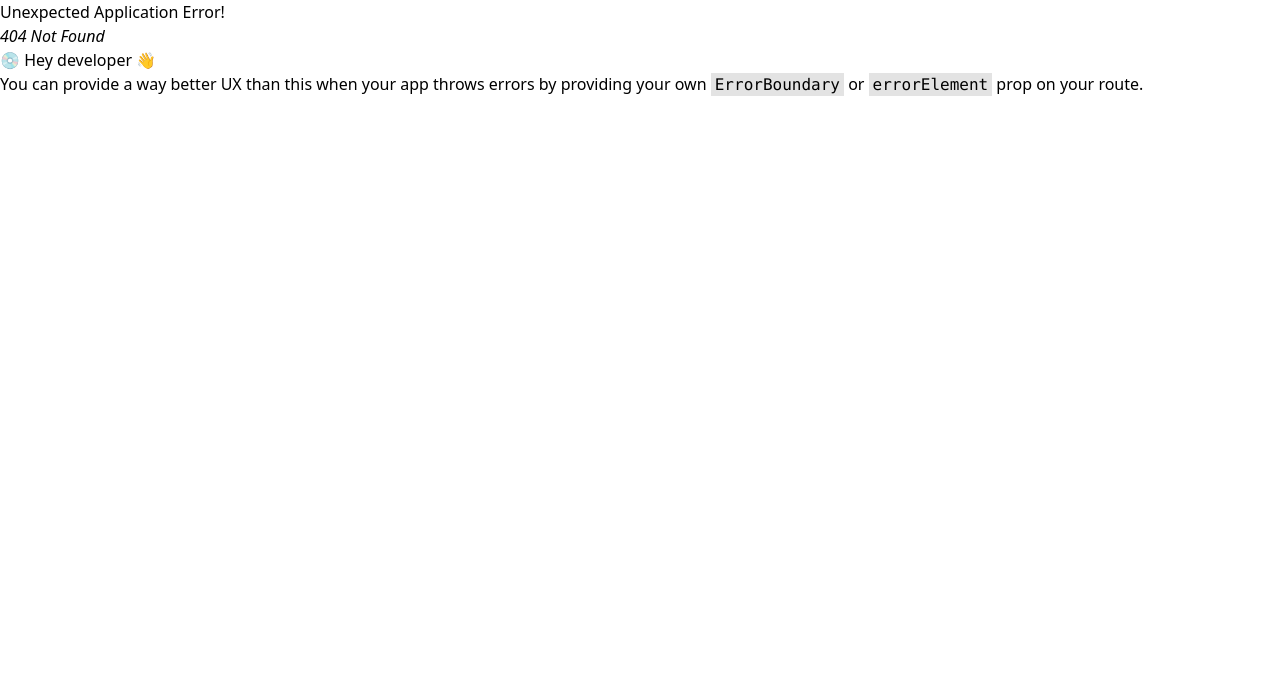
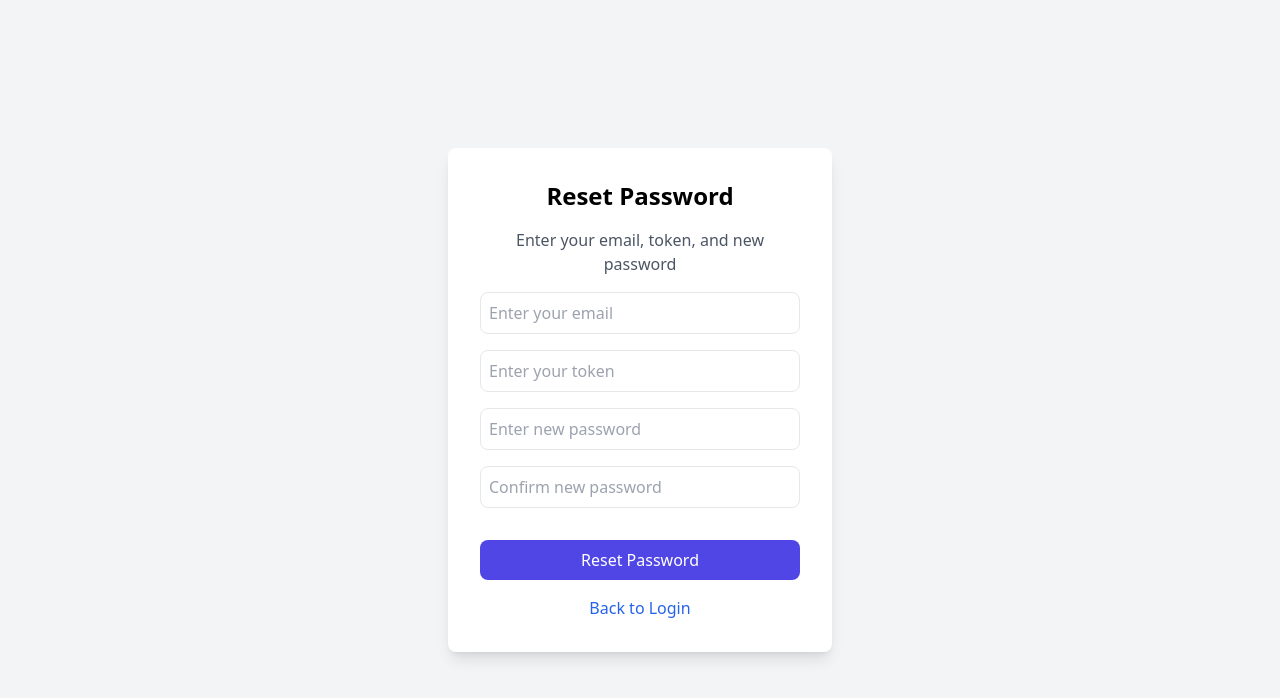
Before and after one commit to Rabidhau/foundingpals, a React (Vite) app: page /forgot-password in a window 1280 px wide. Before the commit this address had no page. Shown: the top 698 px of the page. Built offline with nearby package versions, Linux system fonts and the light colour scheme.

Commit message:
added forgot password functionality➕

```diff
--- a/src/App.jsx
+++ b/src/App.jsx
@@ -28,6 +28,7 @@
 import Messages_admin from "./admin_messages";
 import PalPage_admin from "./admin_pal";
 import Admin_contract from "./admin_contract";
+import ForgetPassword from "./forgetpassword";
 
 function App() {
   const router = createBrowserRouter([
@@ -55,7 +56,9 @@
     { path: "/admin_messages", element: <Messages_admin /> },
     { path: "/admin_pals", element: <PalPage_admin /> },
     { path: "/admin_contract", element: <Admin_contract /> },
+    { path: "/forgot-password", element: <ForgetPassword /> },
     { path: "/preview/:id", element: <Preview /> }
+
 
 
   ]);
--- /dev/null
+++ b/src/forgetpassword.jsx
@@ -0,0 +1,118 @@
+import { useState } from "react";
+import axios from "axios";
+
+const ForgetPassword = () => {
+  const [email, setEmail] = useState("");
+  const [token, setToken] = useState("");
+  const [newPassword, setNewPassword] = useState("");
+  const [confirmPassword, setConfirmPassword] = useState("");
+  const [message, setMessage] = useState("");
+  const [error, setError] = useState("");
+  const [loading, setLoading] = useState(false);
+
+  const handleSubmit = async (e) => {
+    e.preventDefault();
+    setMessage("");
+    setError("");
+
+    // Validate passwords match
+    if (newPassword !== confirmPassword) {
+      setError("Passwords do not match.");
+      return;
+    }
+
+    setLoading(true);
+
+    try {
+      const res = await axios.put("http://localhost:3000/forgot-password", {
+        email,
+        token,
+        newPassword,
+      });
+      setMessage(res.data.message);
+    } catch (err) {
+      setError(err.response?.data?.error || "Something went wrong. Please try again.");
+    } finally {
+      setLoading(false);
+    }
+  };
+
+  return (
+    <div className="flex items-center justify-center min-h-screen bg-gray-100">
+      <div className="bg-white p-8 rounded-lg shadow-lg w-96">
+        <h2 className="text-2xl font-semibold text-center mb-4">Reset Password</h2>
+        <p className="text-gray-600 text-center mb-4">Enter your email, token, and new password</p>
+
+        {message && <p className="text-green-500 text-center">{message}</p>}
+        {error && <p className="text-red-500 text-center">{error}</p>}
+
+        <form onSubmit={handleSubmit} className="mt-4">
+          {/* Email Input */}
+          <div className="mb-4">
+            <input
+              type="email"
+              className="w-full p-2 border rounded-lg focus:outline-none focus:ring focus:border-blue-500"
+              placeholder="Enter your email"
+              value={email}
+              onChange={(e) => setEmail(e.target.value)}
+              required
+            />
+          </div>
+
+          {/* Token Input */}
+          <div className="mb-4">
+            <input
+              type="text"
+              className="w-full p-2 border rounded-lg focus:outline-none focus:ring focus:border-blue-500"
+              placeholder="Enter your token"
+              value={token}
+              onChange={(e) => setToken(e.target.value)}
+              required
+            />
+          </div>
+
+          {/* New Password Input */}
+          <div className="mb-4">
+            <input
+              type="password"
+              className="w-full p-2 border rounded-lg focus:outline-none focus:ring focus:border-blue-500"
+              placeholder="Enter new password"
+              value={newPassword}
+              onChange={(e) => setNewPassword(e.target.value)}
+              required
+            />
+          </div>
+
+          {/* Confirm Password Input */}
+          <div className="mb-4">
+            <input
+              type="password"
+              className="w-full p-2 border rounded-lg focus:outline-none focus:ring focus:border-blue-500"
+              placeholder="Confirm new password"
+              value={confirmPassword}
+              onChange={(e) => setConfirmPassword(e.target.value)}
+              required
+            />
+          </div>
+
+          {/* Submit Button */}
+          <button
+            type="submit"
+            className="w-full bg-indigo-600 text-white px-4 py-2 mt-4 rounded-lg hover:bg-blue-700 transition"
+            disabled={loading}
+          >
+            {loading ? "Resetting..." : "Reset Password"}
+          </button>
+        </form>
+
+        <div className="text-center mt-4">
+          <a href="/login" className="text-blue-600 hover:underline">
+            Back to Login
+          </a>
+        </div>
+      </div>
+    </div>
+  );
+};
+
+export default ForgetPassword;
```
